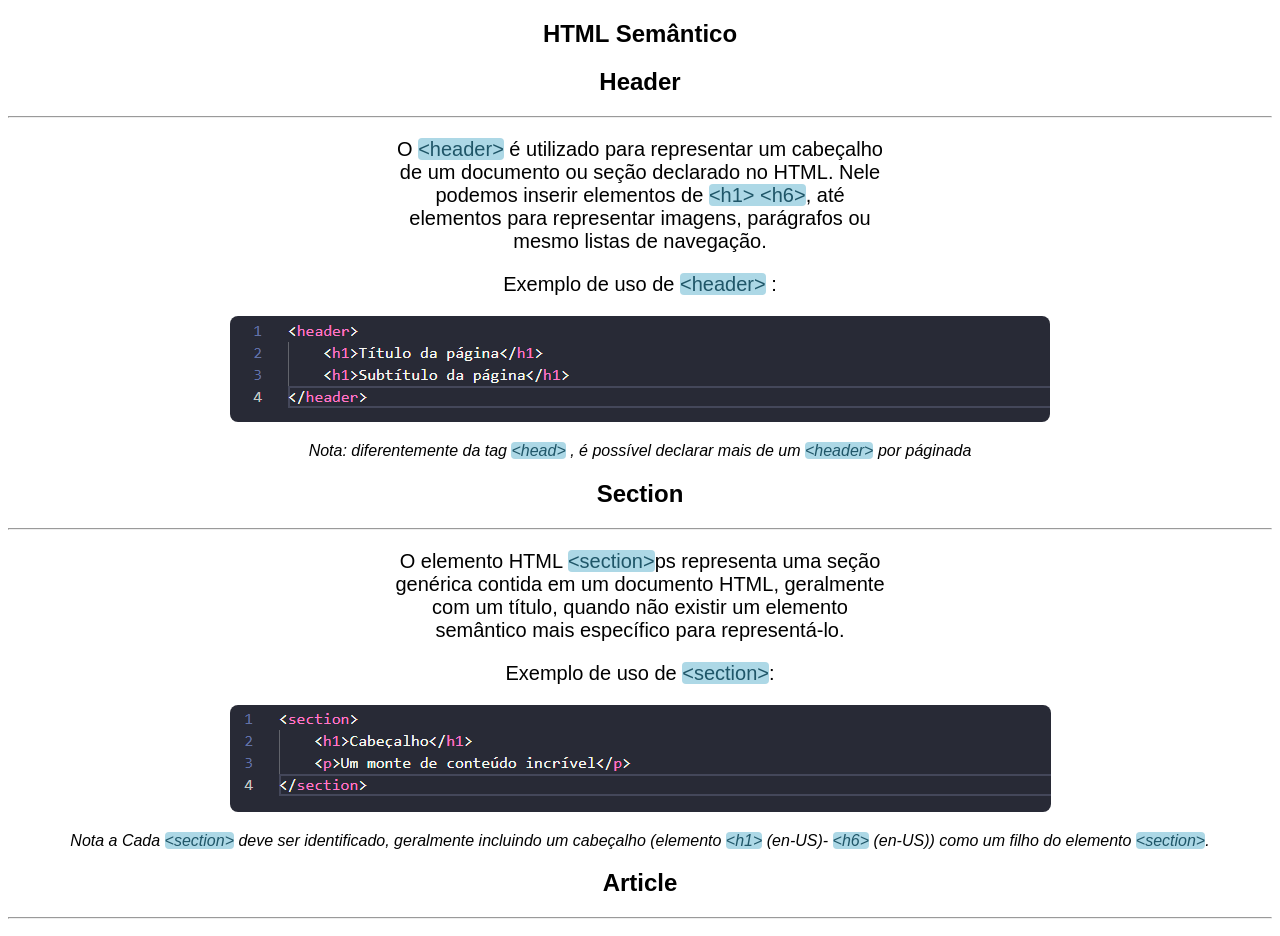
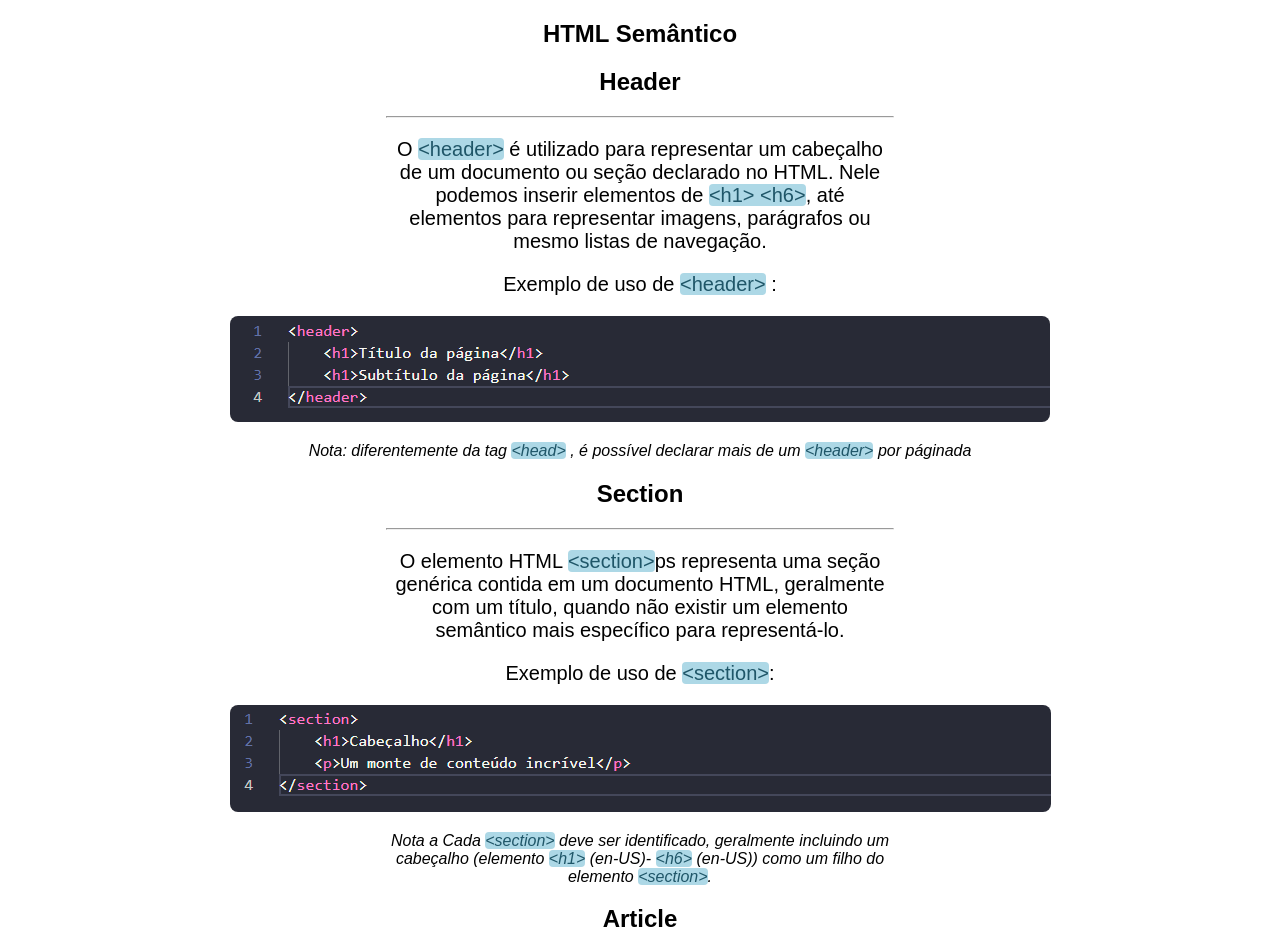
Before and after one commit to danilot1/htmlsemantico, a plain HTML site: page index.html in a window 1280 px wide. Shown: the top 936 px of the page. Drawn offline with Linux system fonts and the light colour scheme.

Commit message:
Update index.css

```diff
--- a/css/index.css
+++ b/css/index.css
@@ -1,19 +1,28 @@
-body{
-    font-family:Arial, Helvetica, sans-serif
+body {
+    font-family: Arial, Helvetica, sans-serif
 }
-p{
+
+p {
     font-size: 20px;
     width: 40%;
 }
-img{
+
+img {
     border-radius: 8px;
 }
-spam{
+
+spam {
     background-color: lightblue;
     color: rgb(31, 86, 104);
     border-radius: 4px;
 }
-.titulos{
 
+footer {
+    width: 40%;
+}
 
+hr {
+    size: 10;
+    width: 40%;
+    color: green;
 }
```
